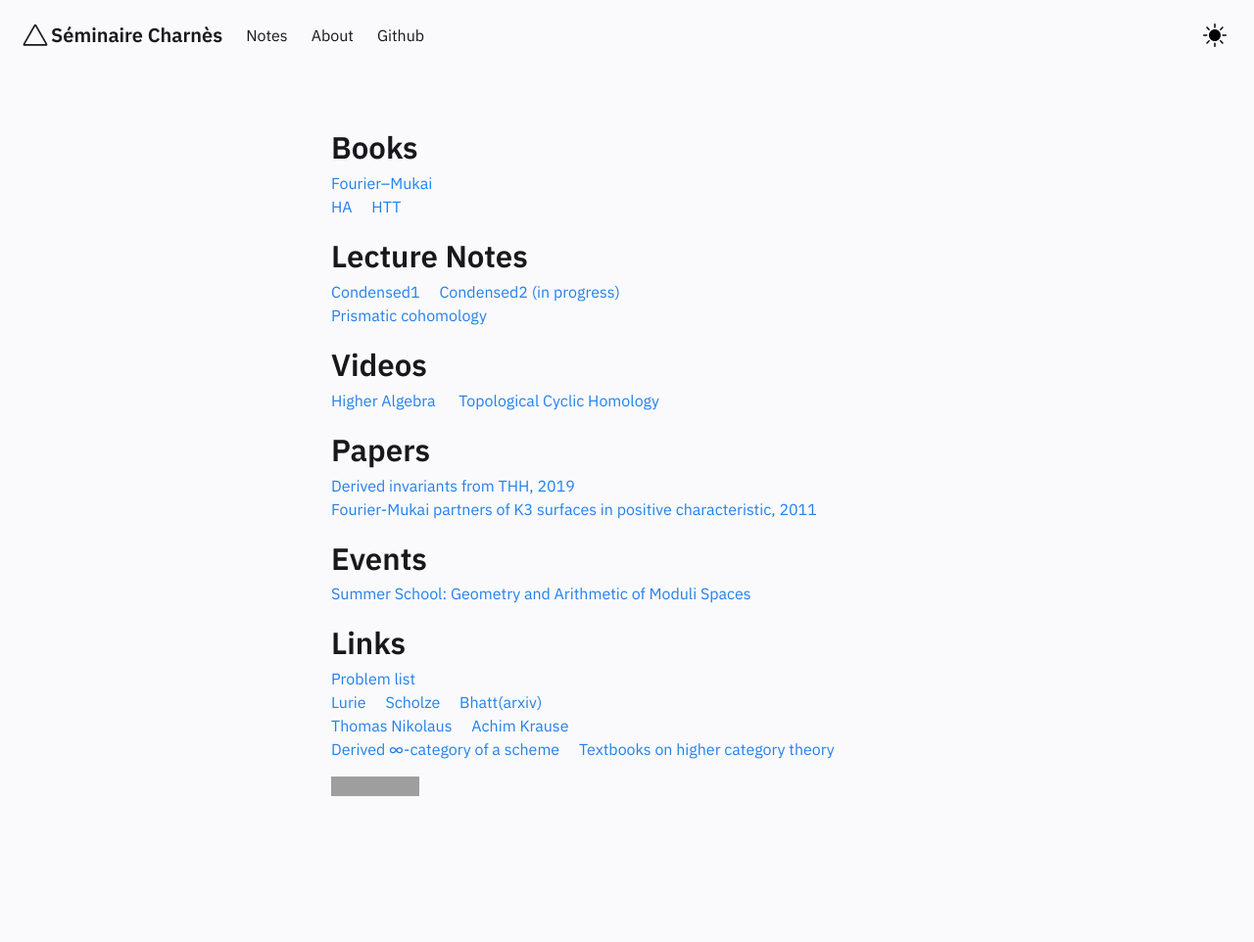
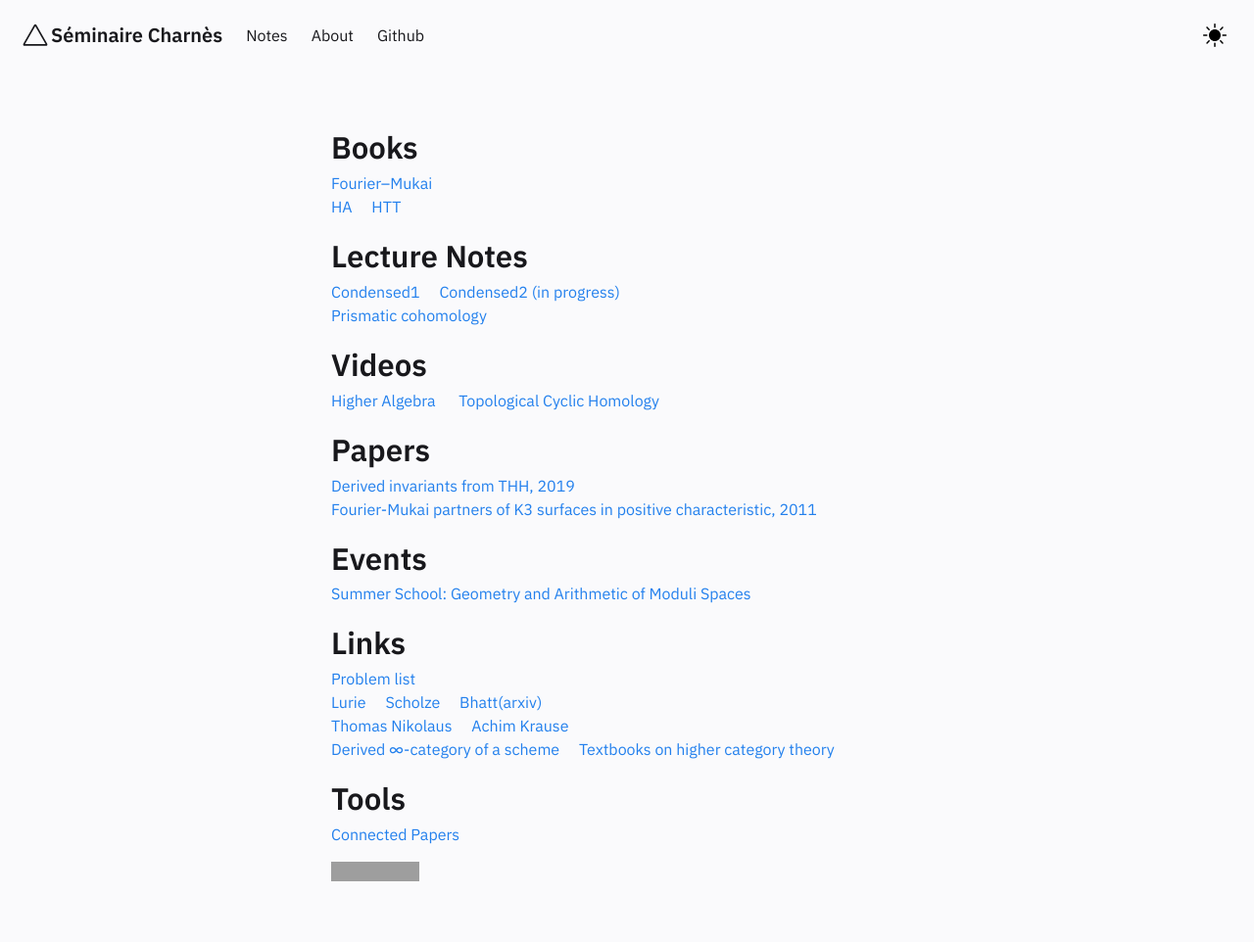
Before and after one commit to runxg/runxg.github.io, a Jekyll site: the page built from pages/index.md, in a window 1280 px wide. Shown: the whole page at 98% size. Built offline with Jekyll 4.4.1, drawn with Linux system fonts in a browser that asks for light colours; before the commit the page ends 900 px from its top, so only the background shows below that; grey boxes are pictures that could not be loaded.

Commit message:
Update Homepage.html

```diff
--- a/_includes/Homepage.html
+++ b/_includes/Homepage.html
@@ -52,6 +52,11 @@
     &emsp;<a href="https://math.stackexchange.com/questions/1275964/textbooks-on-higher-category-theory">Textbooks on higher category theory</a>
     </p>
 
+    <p>
+    <h2>Tools</h2>
+    <a href="https://www.connectedpapers.com">Connected Papers</a>
+    </p>
+
 
 
     <a href="https://info.flagcounter.com/OHIu"><img src="https://s01.flagcounter.com/count2/OHIu/bg_525252/txt_FFF6EB/border_000000/columns_2/maxflags_10/viewers_0/labels_0/pageviews_0/flags_0/percent_0/" alt="Free counters!" border="0"></a>
```
